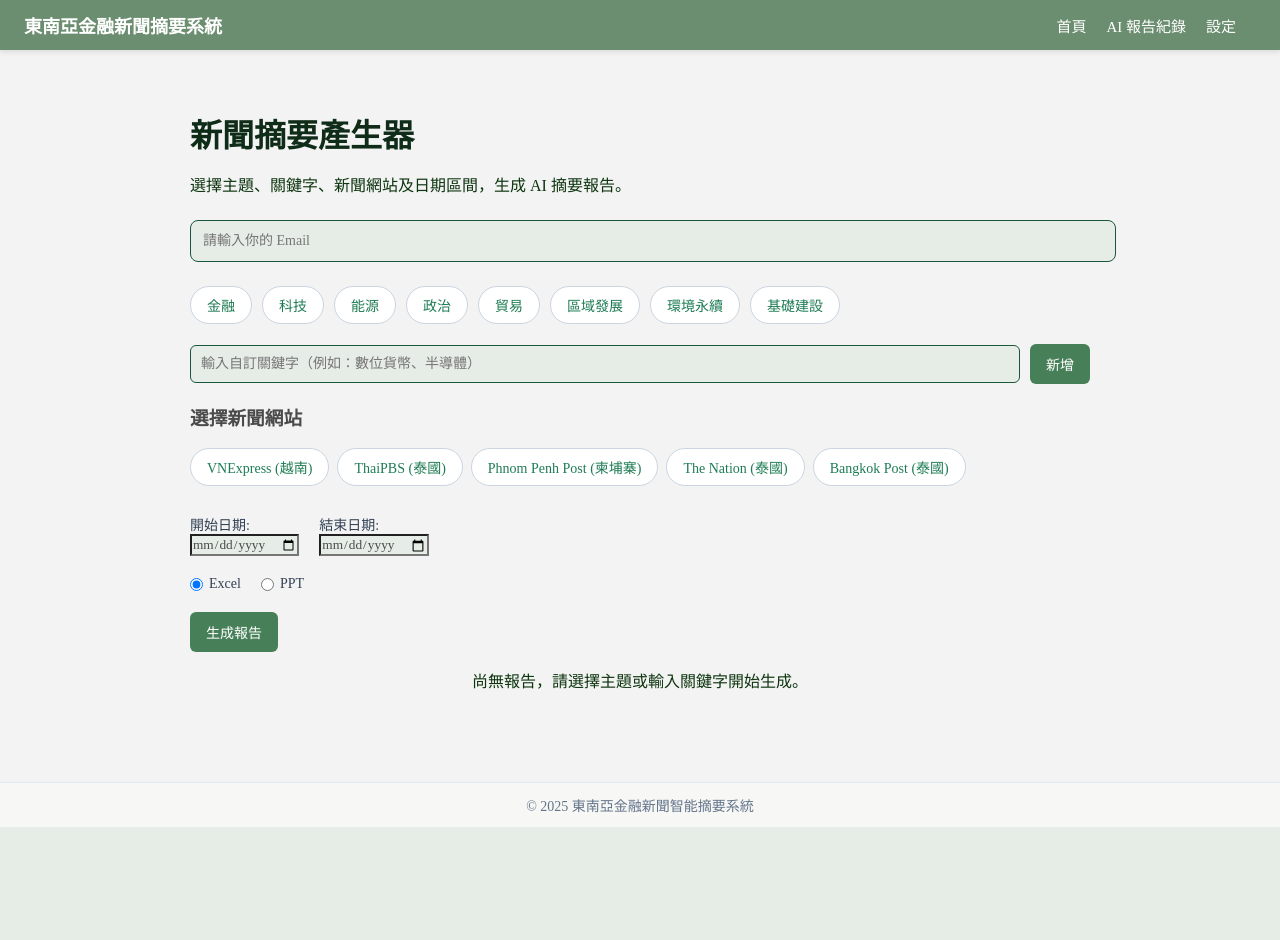
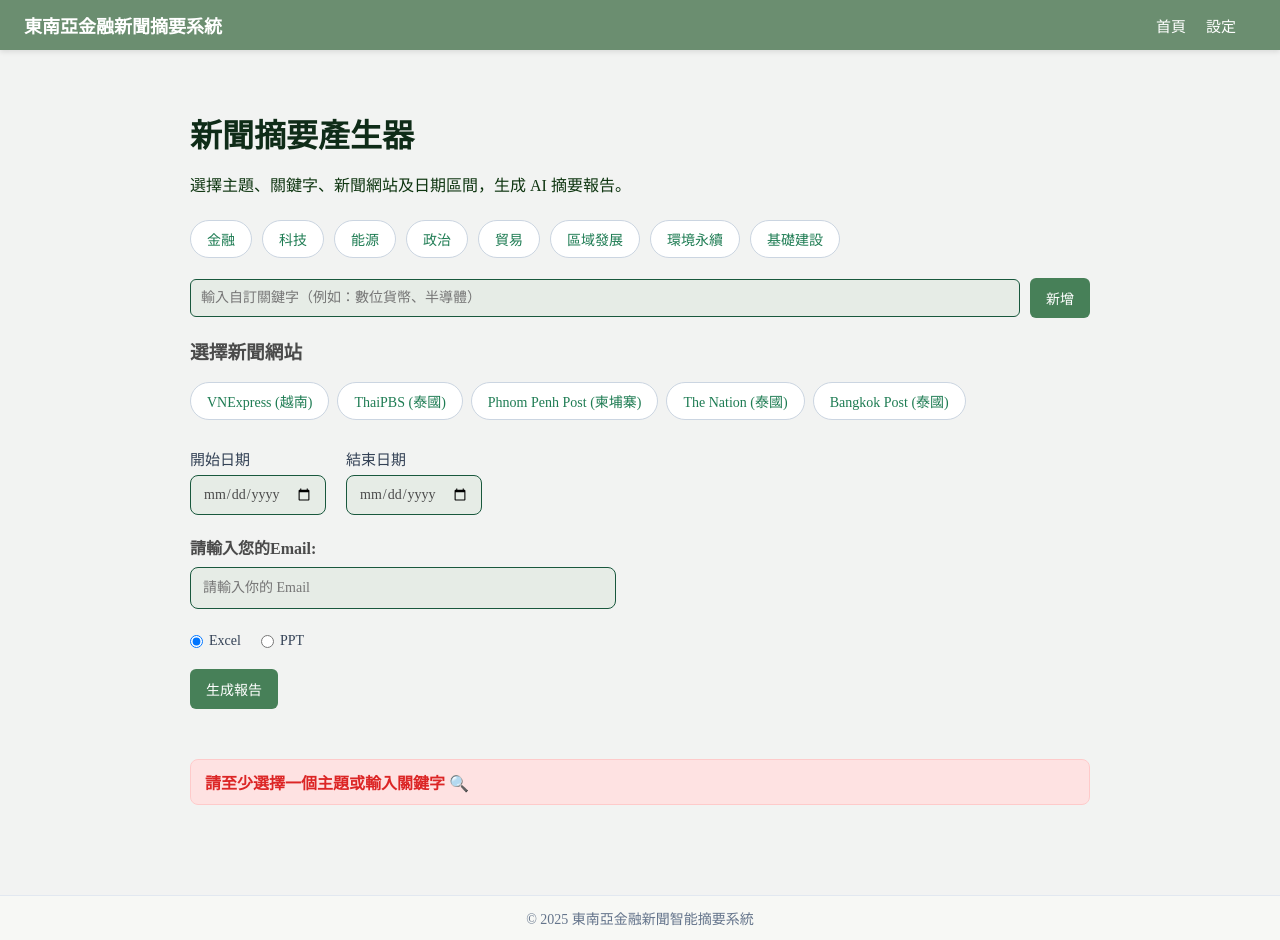
Before and after one commit to fishstar2023/FinancialNewsSearch, a React (Vite) app: page / in a window 1280 px wide. Both pictures are taken after a click on the button "生成報告". Before the commit the page ends 827 px from the top, so only its background shows below. Built offline with nearby package versions, Linux system fonts and the light colour scheme.

Commit message:
Second: Dashboard

```diff
--- a/src/App.tsx
+++ b/src/App.tsx
@@ -1,7 +1,7 @@
 import React from "react";
 import { BrowserRouter as Router, Routes, Route, Link } from "react-router-dom";
 import Dashboard from "./pages/Dashboard";
-import ReportsPage from "./pages/Reports";
+/* import ReportsPage from "./pages/Reports"; */
 import SettingsPage from "./pages/Settings";
 
 const App: React.FC = () => {
@@ -33,9 +33,9 @@ const App: React.FC = () => {
             <Link to="/" style={navLinkStyle}>
               首頁
             </Link>
-            <Link to="/reports" style={navLinkStyle}>
+            {/* <Link to="/reports" style={navLinkStyle}>
               AI 報告紀錄
-            </Link>
+            </Link> */}
             <Link to="/settings" style={navLinkStyle}>
               設定
             </Link>
@@ -46,7 +46,7 @@ const App: React.FC = () => {
         <main style={{ padding: "20px" }}>
           <Routes>
             <Route path="/" element={<Dashboard />} />
-            <Route path="/reports" element={<ReportsPage />} />
+            {/* <Route path="/reports" element={<ReportsPage />} /> */}
             <Route path="/settings" element={<SettingsPage />} />
           </Routes>
         </main>
--- a/src/pages/Dashboard.css
+++ b/src/pages/Dashboard.css
@@ -18,12 +18,14 @@
 
 /* Email 輸入 */
 .email-input {
-  width: 100%;
+  width: 60%;
+  max-width: 400px;
   padding: 12px;
   border-radius: 8px;
   border: 1px solid #19583d;
   font-size: 14px;
   margin-bottom: 24px;
+  display: block;
 }
 
 /* 主題分類按鈕 */
@@ -84,6 +86,7 @@
 
 .generate-button {
   background-color: #478058;
+  margin-bottom: 30px; /* 新增間距 */
 }
 
 .generate-button.loading {
@@ -125,17 +128,43 @@
   color: #287d46ff;
 }
 
-/* 日期區間 */
 .date-range-container {
   display: flex;
   gap: 20px;
   margin-bottom: 20px;
 }
 
+.date-input-wrapper {
+  display: flex;
+  flex-direction: column;
+  font-size: 14px;
+  color: #334155;
+}
+
+.date-input-wrapper label {
+  margin-bottom: 6px;
+  font-weight: 500;
+}
+
+.date-input-wrapper input[type="date"] {
+  padding: 10px 12px;
+  border-radius: 8px;
+  border: 1px solid #19583d; /* 改成漂亮的綠色框 */
+  font-size: 14px;
+  outline: none;
+  transition: all 0.2s;
+}
+
+.date-input-wrapper input[type="date"]:focus {
+  border-color: #0b7612ff; /* 聚焦時變深綠 */
+  box-shadow: 0 0 4px rgba(11, 118, 18, 0.3);
+}
+
+
 .date-range-container label {
   display: flex;
   flex-direction: column;
-  font-size: 14px;
+  font-size: 15px;
   color: #334155;
 }
 
@@ -189,12 +218,13 @@
   100% { transform: rotate(360deg); }
 }
 
-/* 報告列表 */
+
+/* 報告列表本身也可以加點 padding 或 margin */
 .report-card {
   background: white;
   border-radius: 12px;
   padding: 20px;
-  margin-bottom: 20px;
+  margin-bottom: 20px; /* 保持原本報告間距 */
   box-shadow: 0 4px 12px rgba(0,0,0,0.06);
   transition: all 0.3s;
 }
@@ -247,3 +277,14 @@
   0% { opacity: 0; transform: scale(0.8); }
   100% { opacity: 1; transform: scale(1); }
 }
+
+.error-message {
+  color: #dc2626;
+  background: #fee2e2;
+  border: 1px solid #fecaca;
+  border-radius: 8px;
+  padding: 10px 14px;
+  margin-top: 20px;
+  font-weight: bold;
+  animation: fadeInScale 0.4s forwards;
+}
--- a/src/pages/Dashboard.tsx
+++ b/src/pages/Dashboard.tsx
@@ -17,7 +17,6 @@ const AVAILABLE_TOPICS = [
   "區域發展", "環境永續", "基礎建設"
 ];
 
-// 範例新聞網站（可擴充到 20+）
 const NEWS_WEBSITES = [
   { name: "VNExpress", country: "越南", url: "https://vnexpress.net" },
   { name: "ThaiPBS", country: "泰國", url: "https://www.thaipbs.or.th" },
@@ -38,8 +37,8 @@ const Dashboard: React.FC = () => {
   const [loading, setLoading] = useState<boolean>(false);
   const [userEmail, setUserEmail] = useState<string>("");
   const [message, setMessage] = useState<string>("");
+  const [messageType, setMessageType] = useState<"error" | "success" | "">("");
 
-  // 關鍵字操作
   const handleAddKeyword = () => {
     if (inputValue.trim() && !keywords.includes(inputValue.trim())) {
       setKeywords([...keywords, inputValue.trim()]);
@@ -50,37 +49,50 @@ const Dashboard: React.FC = () => {
     setKeywords(keywords.filter((k) => k !== keyword));
   };
 
-  // 主題切換
   const handleToggleTopic = (topic: string) => {
     setSelectedTopics(prev =>
       prev.includes(topic) ? prev.filter(t => t !== topic) : [...prev, topic]
     );
   };
 
-  // 網站切換
   const handleToggleWebsite = (url: string) => {
     setSelectedWebsites(prev =>
       prev.includes(url) ? prev.filter(u => u !== url) : [...prev, url]
     );
   };
 
-  // 搜尋 / 生成報告
+  // 日期防呆
+  const validateDates = (): boolean => {
+    if (!startDate || !endDate) return true;
+    if (new Date(endDate) < new Date(startDate)) {
+      setMessage("⚠️ 結束日期不能早於開始日期！");
+      setMessageType("error");
+      return false;
+    }
+    setMessage("");
+    setMessageType("");
+    return true;
+  };
+
   const handleSearch = async () => {
-    if (keywords.length === 0 && selectedTopics.length === 0) return;
+    if (keywords.length === 0 && selectedTopics.length === 0) {
+      setMessage("請至少選擇一個主題或輸入關鍵字 🔍");
+      setMessageType("error");
+      return;
+    }
     if (!userEmail) {
       setMessage("請先輸入你的 Email 📨");
+      setMessageType("error");
       return;
     }
+    if (!validateDates()) return;
 
     setLoading(true);
     setReports([]);
     setMessage("");
+    setMessageType("");
 
-    // ===============================
-    // ⚠️ 前端模擬生成報告
-    // 替換成後端 API 可傳送：
-    // keywords, selectedTopics, selectedWebsites, startDate, endDate, outputFormat, email
-    // ===============================
+    // 模擬生成報告
     setTimeout(() => {
       const fakeReport: AIReport = {
         title: "範例報告：東南亞金融趨勢",
@@ -95,13 +107,16 @@ const Dashboard: React.FC = () => {
       setReports([fakeReport]);
       setLoading(false);
       setMessage(`報告已寄送到 ${userEmail} 📧`);
+      setMessageType("success");
     }, 2000);
   };
 
-  // 自動淡出訊息
   useEffect(() => {
     if (message) {
-      const timer = setTimeout(() => setMessage(""), 4000);
+      const timer = setTimeout(() => {
+        setMessage("");
+        setMessageType("");
+      }, 4000);
       return () => clearTimeout(timer);
     }
   }, [message]);
@@ -110,15 +125,6 @@ const Dashboard: React.FC = () => {
     <div className="dashboard-container">
       <h1>新聞摘要產生器</h1>
       <p>選擇主題、關鍵字、新聞網站及日期區間，生成 AI 摘要報告。</p>
-
-      {/* Email */}
-      <input
-        type="email"
-        placeholder="請輸入你的 Email"
-        value={userEmail}
-        onChange={(e) => setUserEmail(e.target.value)}
-        className="email-input"
-      />
 
       {/* 主題 */}
       <div className="topics-container">
@@ -133,7 +139,7 @@ const Dashboard: React.FC = () => {
         ))}
       </div>
 
-      {/* 關鍵字 + 按鈕 */}
+      {/* 關鍵字 */}
       <div className="keywords-container">
         <input
           type="text"
@@ -142,12 +148,8 @@ const Dashboard: React.FC = () => {
           onChange={(e) => setInputValue(e.target.value)}
           onKeyDown={(e) => e.key === "Enter" && handleAddKeyword()}
         />
-        <button onClick={handleAddKeyword} className="action-button add-button">
-          新增
-        </button>
+        <button onClick={handleAddKeyword} className="action-button add-button">新增</button>
       </div>
-
-      {/* 已選關鍵字 */}
       <div>
         {keywords.map(k => (
           <span key={k} className="keyword-chip" onClick={() => handleRemoveKeyword(k)}>
@@ -156,7 +158,7 @@ const Dashboard: React.FC = () => {
         ))}
       </div>
 
-      {/* 新聞網站選擇 */}
+      {/* 新聞網站 */}
       <div className="websites-container">
         <h3>選擇新聞網站</h3>
         {NEWS_WEBSITES.map(site => (
@@ -170,17 +172,37 @@ const Dashboard: React.FC = () => {
         ))}
       </div>
 
-      {/* 日期區間 */}
+      {/* 日期 */}
       <div className="date-range-container">
-        <label>
-          開始日期:
-          <input type="date" value={startDate} onChange={e => setStartDate(e.target.value)} />
-        </label>
-        <label>
-          結束日期:
-          <input type="date" value={endDate} onChange={e => setEndDate(e.target.value)} />
-        </label>
-      </div>
+        <div className="date-input-wrapper">
+            <label htmlFor="start-date">開始日期</label>
+            <input
+              id="start-date"
+              type="date"
+              value={startDate}
+              onChange={e => setStartDate(e.target.value)}
+         />
+        </div>
+        <div className="date-input-wrapper">
+            <label htmlFor="end-date">結束日期</label>
+            <input
+              id="end-date"
+              type="date"
+              value={endDate}
+              onChange={e => setEndDate(e.target.value)}
+            />
+        </div>
+    </div>
+
+      {/* Email */}
+      <label htmlFor="user-email" style={{ display: "block", marginBottom: "8px" ,fontWeight: "bold"}}>請輸入您的Email:</label>
+      <input
+        type="email"
+        placeholder="請輸入你的 Email"
+        value={userEmail}
+        onChange={(e) => setUserEmail(e.target.value)}
+        className="email-input"
+      />
 
       {/* 輸出格式 */}
       <div className="output-format-container">
@@ -206,7 +228,7 @@ const Dashboard: React.FC = () => {
         </label>
       </div>
 
-      {/* 生成報告按鈕 */}
+      {/* 生成按鈕 */}
       <button
         onClick={handleSearch}
         disabled={loading}
@@ -215,10 +237,20 @@ const Dashboard: React.FC = () => {
         {loading ? "生成中..." : "生成報告"}
       </button>
 
-      {/* 訊息 */}
-      {message && !loading && <div className="success-message"><span>{message}</span></div>}
+      {/* 錯誤訊息 */}
+      {message && messageType === "error" && !loading && (
+        <div className="error-message">{message}</div>
+      )}
 
-      {/* Loading */}
+      {/* 成功訊息 */}
+      {message && messageType === "success" && !loading && (
+        <div className="success-message">
+          <div className="checkmark"></div>
+          <span>{message}</span>
+        </div>
+      )}
+
+      {/* Loading 動畫 */}
       {loading && (
         <div className="loading-wrapper">
           <div className="spinner"></div>
@@ -226,7 +258,7 @@ const Dashboard: React.FC = () => {
         </div>
       )}
 
-      {/* 報告列表 */}
+      {/* 報告 */}
       {reports.map((report, i) => (
         <div key={i} className="report-card">
           <Report report={report} />
```
